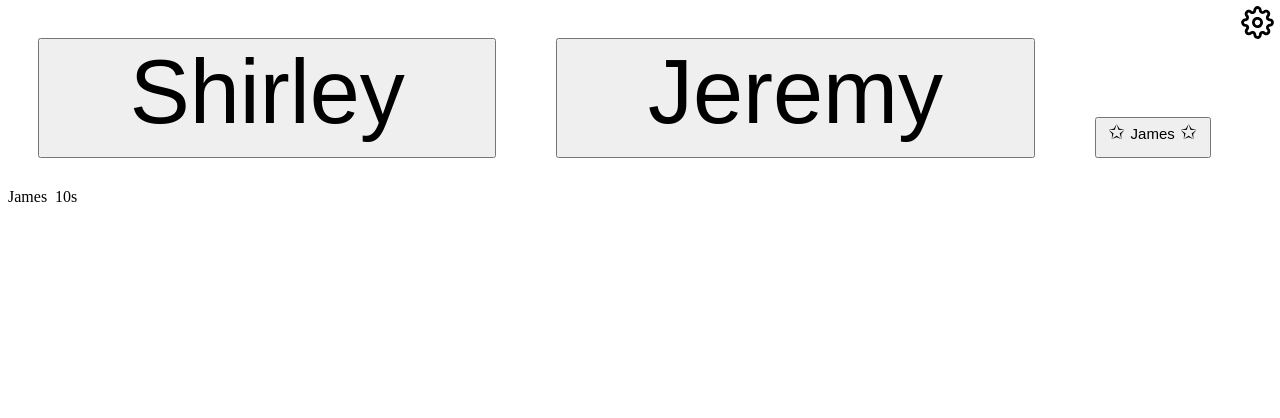
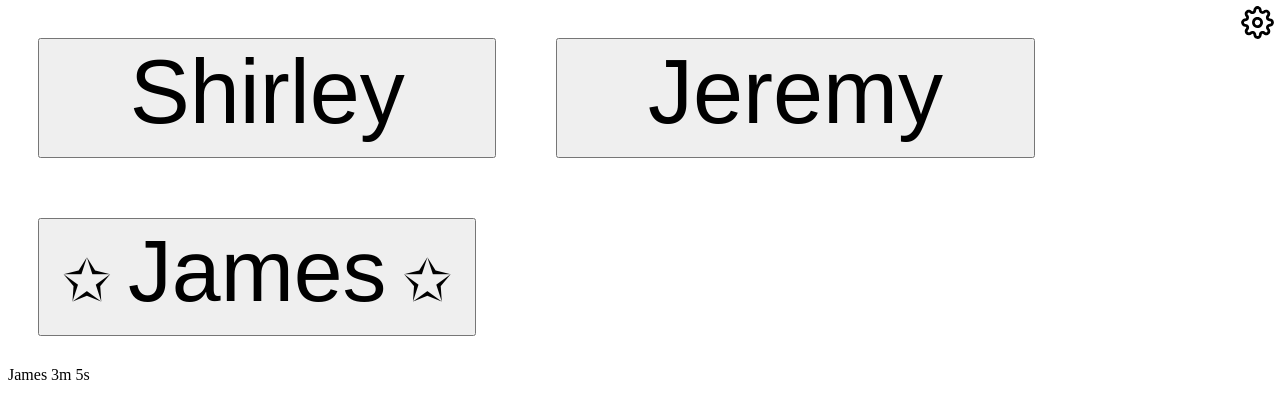
Before and after one commit to AJamesPhillips/conversation-helper, a React (Vite) app: page / in a window 1280 px wide. Shown: the top 418 px of the page. Built offline with nearby package versions, Linux system fonts and the light colour scheme.

Commit message:
Only display underover shared time not total time

```diff
--- a/src/components/Button.tsx
+++ b/src/components/Button.tsx
@@ -25,7 +25,7 @@
         dispatch(toggle_person_activity(props.person))
     }
 
-    const seconds_str = seconds_to_string(Math.round(props.time_taken_s), {
+    const time_taken_str = seconds_to_string(Math.round(props.time_taken_s), {
         always_include_seconds: true,
     })
     const shows_times = useAppSelector(select_show_times)
@@ -44,7 +44,8 @@
             <Star {...props} size={size} />
 
             <div style={{ fontSize: 10, color: `rgba(0, 0, 0, ${shows_times ? 1 : 0})` }}>
-                {seconds_str} {underovershare_time_str(props)}
+                {/* credit: */} {underovershare_time_str(props)}
+                 {/* &nbsp; total: {time_taken_str} */}
             </div>
 
         </button>
@@ -112,6 +113,6 @@
     const underovershare = Math.round(underovershare_time(args))
 
     return underovershare >= 0
-        ? `(credit: ${seconds_to_string(underovershare, { always_include_seconds: true })})`
-        : `(over by: ${seconds_to_string(-underovershare, { always_include_seconds: true })})`
+        ? seconds_to_string(underovershare, { always_include_seconds: true })
+        : `-${seconds_to_string(-underovershare, { always_include_seconds: true })}`
 }
--- a/src/state/config.ts
+++ b/src/state/config.ts
@@ -2,7 +2,7 @@
 import type { RootState } from "./store"
 
 
-export const default_target_time_share_seconds = 5
+export const default_target_time_share_seconds = 180
 
 // Define a type for the slice state
 interface ConfigState
--- a/src/utils/time.ts
+++ b/src/utils/time.ts
@@ -37,5 +37,5 @@
         time_string += ` ${partial_seconds}s`
     }
 
-    return time_string
+    return time_string.trim()
 }
```
